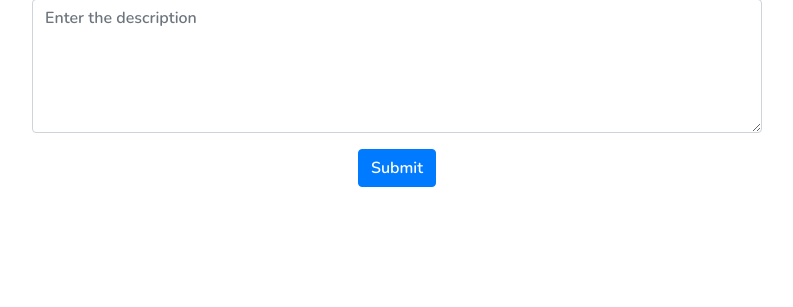
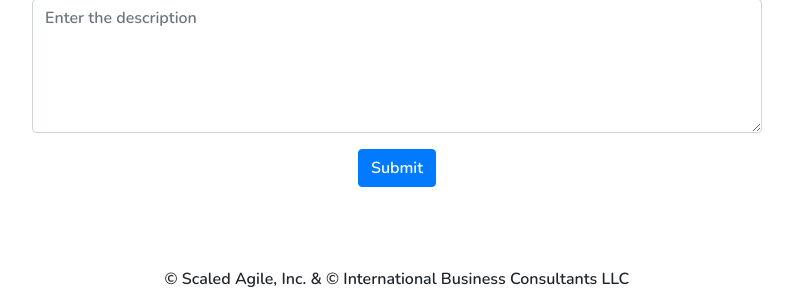
Before and after one commit to kranthik123/Micro_Flask, a PHP site: page / in a window 1280 px wide. Shown: the part 1703-2010 px from the top of the page, without its empty margins (243-1036 px from the left). Before the commit the page ends 1890 px from the top, so only its background shows below. Run offline with PHP 8.4, Linux system fonts and the light colour scheme; some libraries are stand-ins or nearby versions.

Commit message:
updated footer

```diff
--- a/app/templates/index.php
+++ b/app/templates/index.php
@@ -190,7 +190,9 @@
                     </div>
                 </div>
             </div>
+
         </section>
+        <div class="text-center"><p>© Scaled Agile, Inc.  & © International Business Consultants LLC</p></div>
         <script src="https://ajax.googleapis.com/ajax/libs/jquery/3.4.1/jquery.min.js"></script>
         <script src="https://cdnjs.cloudflare.com/ajax/libs/popper.js/1.16.0/umd/popper.min.js"></script>
         <script src="https://maxcdn.bootstrapcdn.com/bootstrap/4.4.1/js/bootstrap.min.js"></script>
```
